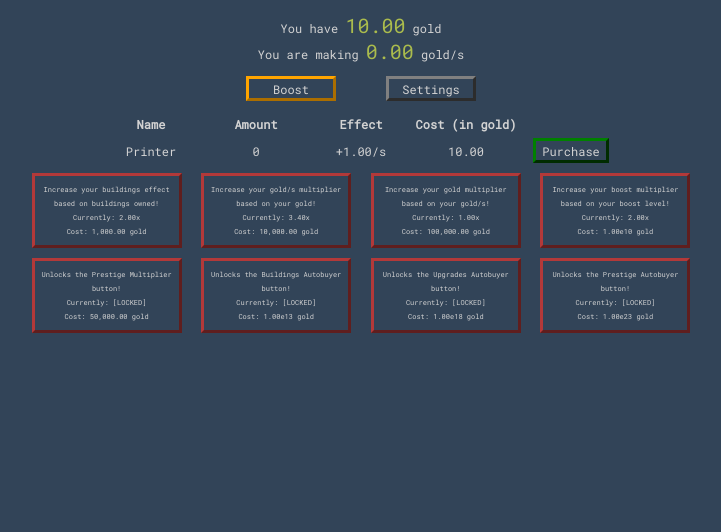
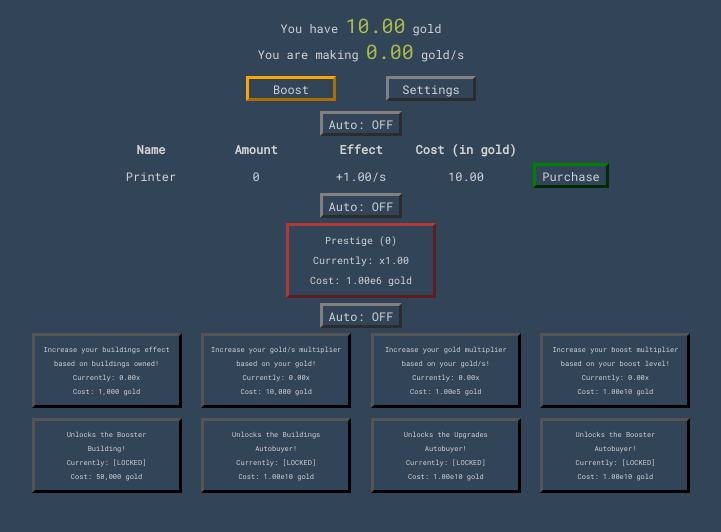
Before and after one commit to Melk12345/Gold-Idle, a plain HTML site: page index.html in a window 1280 px wide. Shown: the whole page, without its empty margins (279-1000 px from the left). Drawn offline with Linux system fonts and the light colour scheme.

Commit message:
Add files via upload

```diff
--- a/index.html
+++ b/index.html
@@ -33,7 +33,7 @@
     </div>
     <div id="boost-container">
         <div id="boost-buildings-autobuy-container">
-            <button onclick="toggleAutobuy(0)" class="autobuy-buttons" id="unlockable5-button">Auto: OFF</button>
+            <button onclick="toggleAutobuy(0)" class="autobuy-buttons" id="unlockable0-button">Auto: OFF</button>
         </div>
         <div id="boost-buildings-container">
             <table class="table-formatting" id="boost-table">
@@ -78,17 +78,17 @@
             </table>
         </div>
         <div id="boost-prestige-autobuy-container">
-            <button onclick="toggleAutobuy(1)" class="autobuy-buttons" id="unlockable7-button">Auto: OFF</button>
+            <button onclick="toggleAutobuy(1)" class="autobuy-buttons" id="unlockable1-button">Auto: OFF</button>
         </div>
         <div id="prestige-container">
-            <button onclick="doPrestige()" class="boost-buttons" id="unlockable4-button">
+            <button onclick="doPrestige()" class="boost-buttons" id="unlockable3-button">
                 <span id="boost-name">Prestige</span> (<span id="boost-amount">0</span>) <br>
                 <span id="boost-effect">Currently: x1.00</span> <br>
                 <span id="boost-cost">Cost: 1.00e6 gold</span>
             </button>
         </div>
         <div id="boost-upgrades-autobuy-container">
-            <button onclick="toggleAutobuy(2)" class="autobuy-buttons" id="unlockable6-button">Auto: OFF</button>
+            <button onclick="toggleAutobuy(2)" class="autobuy-buttons" id="unlockable2-button">Auto: OFF</button>
         </div>
         <div id="boost-upgrade-buttons-container">
             <div id="boost-upgrade-buttons-row1">
--- a/src/data.js
+++ b/src/data.js
@@ -69,5 +69,19 @@ let data = {
     buildingAmounts: [0, 0, 0, 0],
     buildingsUnlocked: [true, false, false, false],
     boostLevel: 0,
-    upgradesUnlocked: [false, false, false, false, false, false, false, false]
+    upgradesUnlocked: {
+        buildingMultiplier: false,
+        goldPerSecondMultiplier: false,
+        goldMultiplier: false,
+        prestigeMultiplier: false,
+        prestigeButton: false,
+        buildingsAutobuyer: false,
+        upgradesAutobuyer: false,
+        prestigeAutobuyer: false
+    },
+    autobuyerToggles: {
+        buildingsAutobuyer: false,
+        upgradesAutobuyer: false,
+        prestigeAutobuyer: false
+    }
 }
--- a/src/main.js
+++ b/src/main.js
@@ -23,7 +23,7 @@ function productionLoop(deltaTime) {
     updateBuildingPurchaseColor();
     updatePrestigeButtonColor();
     updateUpgradesColor();
-    updateUpgradeInfO();
+    updateUpgradeInfo();
 }
 
 function calculateAFKGains() {
@@ -66,7 +66,8 @@ function load() {
     revealBuildings();
     updateBuildingInfo();
     revealUnlockables();
-    updateUpgradeInfO();
+    updateUpgradeInfo();
+    updateAutobuyerText();
     updatePrestigeInfo();
     updateAFKGainsButtonInfo();
 }
--- a/src/prestige.js
+++ b/src/prestige.js
@@ -18,11 +18,11 @@ function updatePrestigeInfo() {
 
 function updatePrestigeButtonColor() {
     if (data.gold < boostCost()) {
-        document.getElementById(`unlockable4-button`).classList.add("notBuyable");
-        document.getElementById(`unlockable4-button`).classList.remove("buyable");
+        document.getElementById(`unlockable3-button`).classList.add("notBuyable");
+        document.getElementById(`unlockable3-button`).classList.remove("buyable");
     } else {
-        document.getElementById(`unlockable4-button`).classList.add("buyable");
-        document.getElementById(`unlockable4-button`).classList.remove("notBuyable");
+        document.getElementById(`unlockable3-button`).classList.add("buyable");
+        document.getElementById(`unlockable3-button`).classList.remove("notBuyable");
     }
 }
 
--- a/src/upgrades.js
+++ b/src/upgrades.js
@@ -22,13 +22,29 @@ function upgradeEffect(upgradeID, currentGps = goldPerSecond() + 1) {
     }
 }
 
+function buildingMultiplier() {
+    let buildingAmounts = 0;
+    for (let i = 0; i < data.buildingAmounts.length; i++) {
+        buildingAmounts += data.buildingAmounts[i];
+    }
+    return data.upgradesUnlocked.buildingMultiplier ? Math.sqrt(buildingAmounts + 1) + 1 : 1;
+}
+
+const goldPerSecondMultiplier = () => data.upgradesUnlocked.goldPerSecondMultiplier ? Math.log(data.gold + 1) + 1 : 1;
+
+function goldMultiplier(currentGps = goldPerSecond() + 1) {
+    return data.upgradesUnlocked.goldMultiplier ? Math.log(currentGps + 1) + 1 : 1;
+}
+
+const prestigeMultiplier = () => data.upgradesUnlocked.prestigeMultiplier ? Math.sqrt(data.boostLevel + 1) + 1 : 1;
+
 function buildingEffect(buildingID) {
     let baseEffect = buildings[buildingID].baseEffect;
     let amount = data.buildingAmounts[buildingID];
     return amount === 0 ? baseEffect : baseEffect * amount * upgradeEffect(0);
 }
 
-function updateUpgradeInfO() {
+function updateUpgradeInfo() {
     for (let i = 0; i < data.upgradesUnlocked.length; i++) {
         let description = upgrades[i].description;
         let cost = upgrades[i].unlockCost;
@@ -36,24 +52,25 @@ function updateUpgradeInfO() {
         for (let i = 0; i < data.buildingAmounts.length; i++) {
             buildingAmounts += data.buildingAmounts[i];
         }
-        let multiplier1 = Math.sqrt(buildingAmounts + 1) + 1;
-        let multiplier2 = Math.log(data.gold + 1) + 1;
-        let multiplier3 = Math.log(goldPerSecond() + 1) + 1;
-        let multiplier4 = Math.sqrt(data.boostLevel + 1) + 1;
-        const effects = [multiplier1, multiplier2, multiplier3, multiplier4];
+        const effects = [
+            buildingMultiplier(),
+            goldPerSecondMultiplier(),
+            goldMultiplier(currentGps = goldPerSecond() + 1),
+            prestigeMultiplier()
+        ];
 
         if (upgrades[i].type === "Multiplier") {
 
-            document.getElementById(`upgrade${i}-description`).textContent = description;
             document.getElementById(`upgrade${i}-effect`).textContent = `Currently: ${format(effects[i])}x`;
             document.getElementById(`upgrade${i}-cost`).textContent = data.upgradesUnlocked[i] ? `Cost: [UNLOCKED]` : `Cost: ${format((cost))} gold`;
         } else {
             let effect = data.upgradesUnlocked[i] ? "Currently: [UNLOCKED]" : "Currently: [LOCKED]"
 
-            document.getElementById(`upgrade${i}-description`).textContent = description;
             document.getElementById(`upgrade${i}-effect`).textContent = effect;
             document.getElementById(`upgrade${i}-cost`).textContent = `Cost: ${format((cost))} gold`;
         }
+
+        document.getElementById(`upgrade${i}-description`).textContent = description;
     }
 }
 
@@ -62,7 +79,7 @@ function buyUpgrade(upgradeID) {
 
     data.gold -= upgrades[upgradeID].unlockCost;
     data.upgradesUnlocked[upgradeID] = true;
-    updateUpgradeInfO();
+    updateUpgradeInfo();
     revealUnlockables();
     updateBuildingInfo();
 }
@@ -84,3 +101,14 @@ function updateUpgradesColor() {
         }
     }
 }
+
+function updateAutobuyerText() {
+    for (let i = 0; i < data.autobuyerToggles.length; i++) {
+        document.getElementById(`unlockable${i}-button`).textContent = `Auto: ${data.autobuyerToggles[i]}`;
+    }
+}
+
+function toggleAutobuy(autobuyerID) {
+    data.autobuyerToggles[autobuyerID] = !data.autobuyerToggles[autobuyerID];
+    updateAutobuyerText();
+}
```
